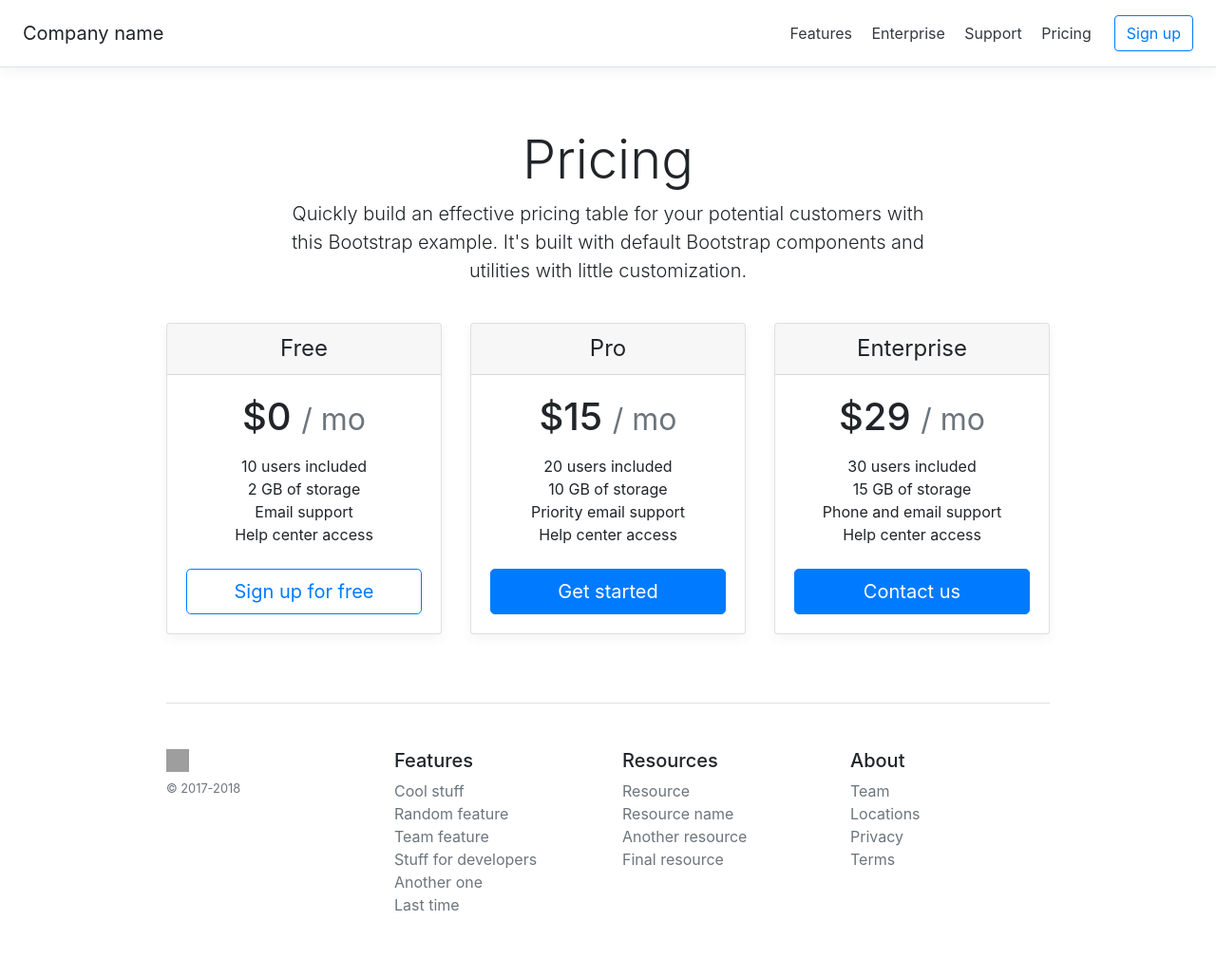
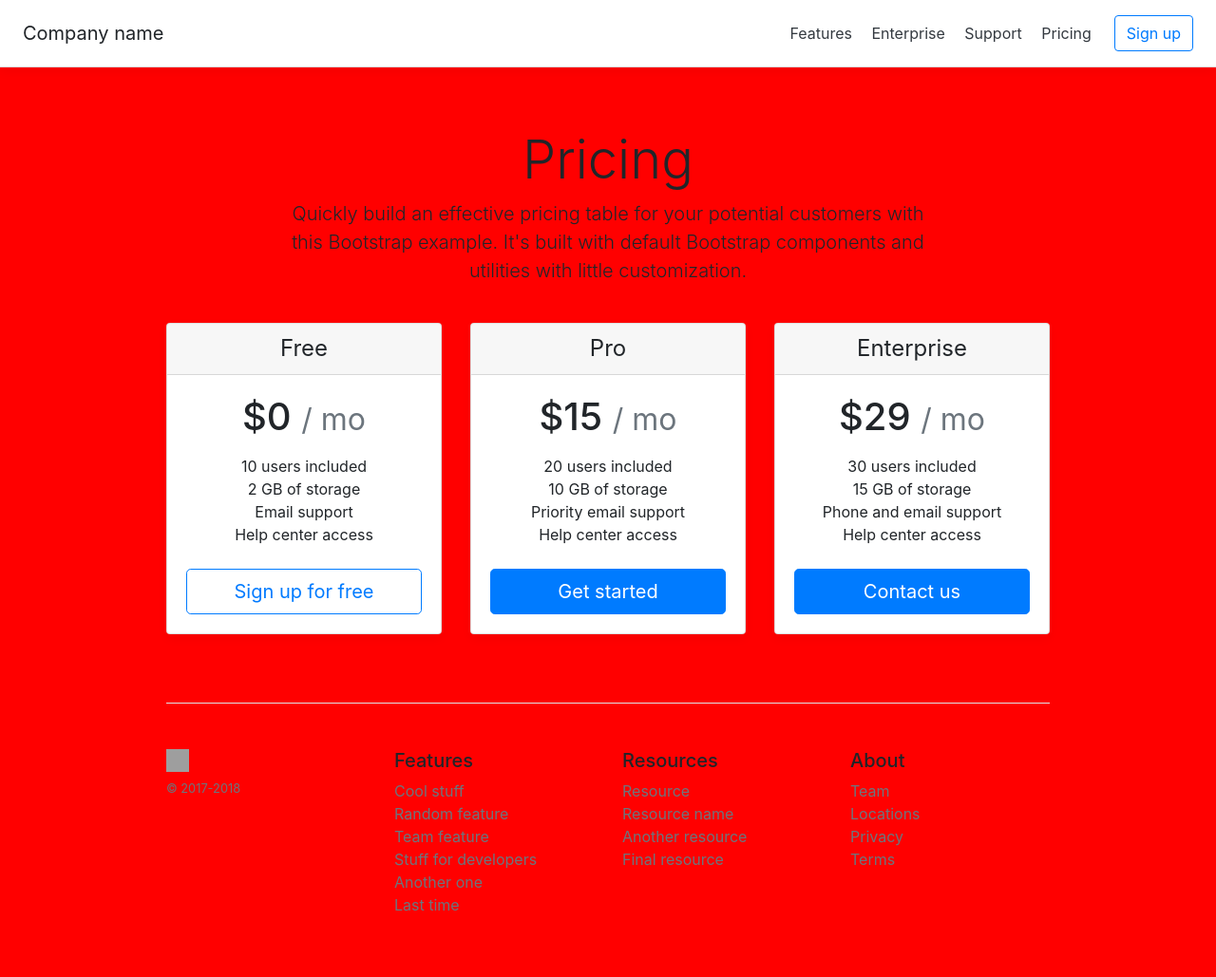
Before and after one commit to orlandobrea/php2018, a PHP site: page / in a window 1280 px wide. Shown: the whole page at 95% size. Run offline with PHP 8.4, Linux system fonts and the light colour scheme; grey boxes are pictures that could not be loaded.

Commit message:
Cambie el background

```diff
--- a/app/pricing.css
+++ b/app/pricing.css
@@ -23,3 +23,7 @@ html {
 .border-bottom { border-bottom: 1px solid #e5e5e5; }
 
 .box-shadow { box-shadow: 0 .25rem .75rem rgba(0, 0, 0, .05); }
+
+body {
+	background: #ff0000;
+}
```
